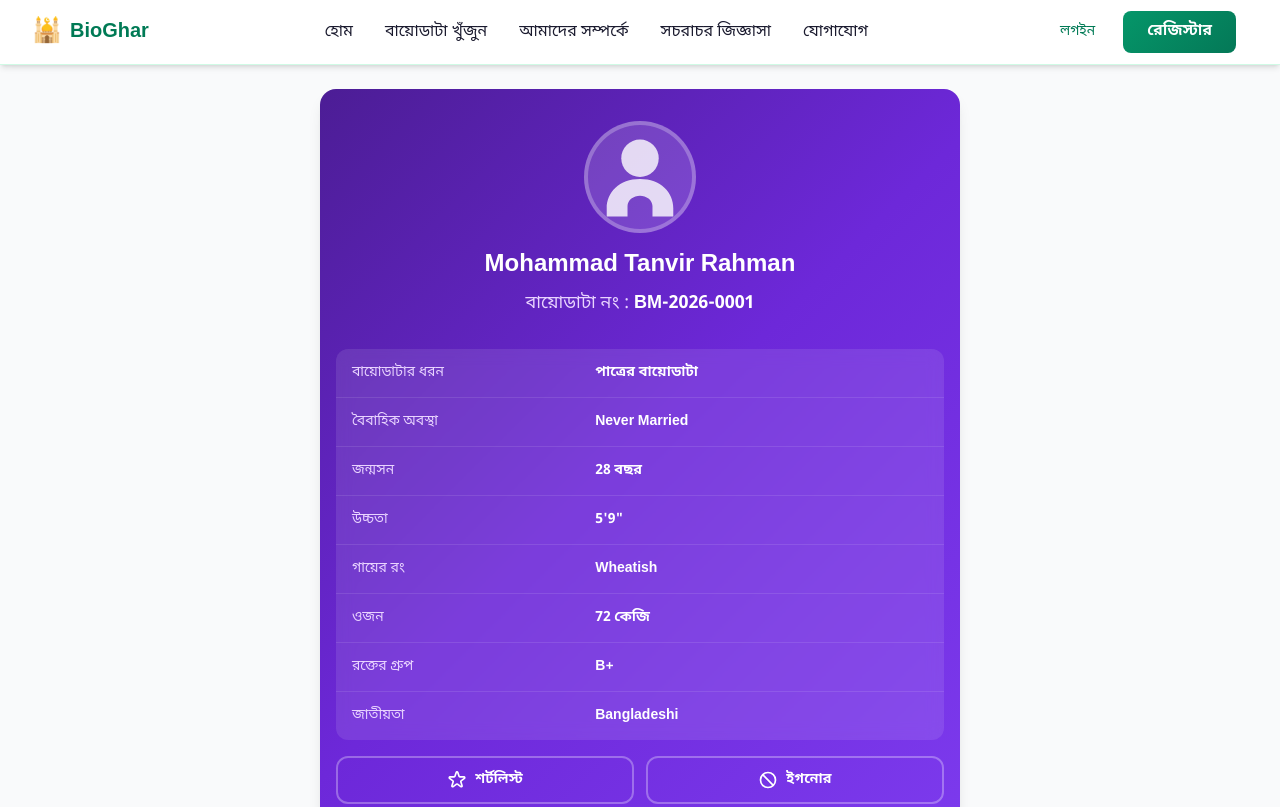
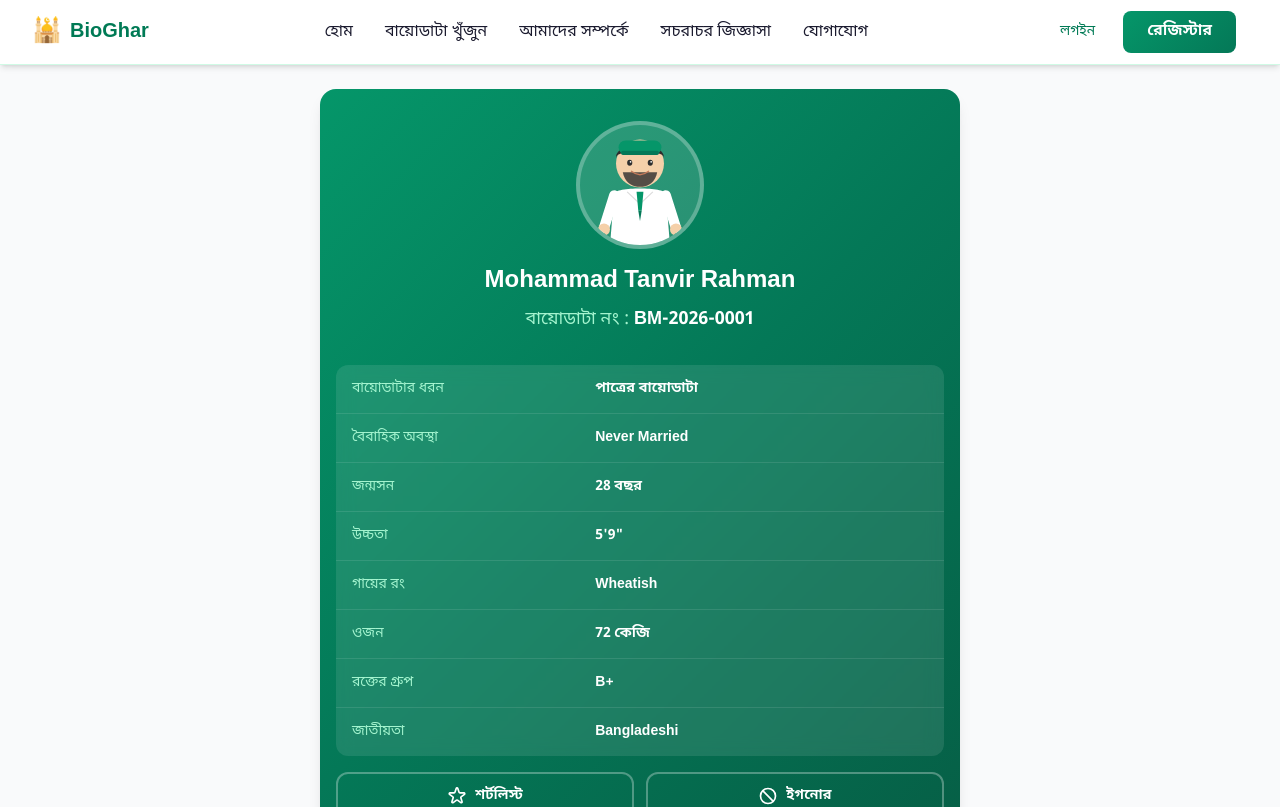
Before and after one commit to mdkanokmiah232-arch/BioGhar, a Next.js app: page /biodata/1 in a window 1280 px wide. Shown: the top 807 px of the page. Built offline with nearby package versions, Linux system fonts and the light colour scheme.

Commit message:
feat: emerald green card bg, cartoon male icon with kufi+tie+beard, cartoon female icon with hijab

```diff
--- a/src/app/biodata/[id]/page.tsx
+++ b/src/app/biodata/[id]/page.tsx
@@ -8,19 +8,81 @@ export function generateStaticParams() {
 
 function MaleIcon() {
   return (
-    <svg viewBox="0 0 100 100" className="w-full h-full text-white/80">
-      <circle cx="50" cy="32" r="18" fill="currentColor"/>
-      <path d="M50 52 C30 52 18 65 18 80 L18 88 L38 88 L38 78 C38 72 44 68 50 68 C56 68 62 72 62 78 L62 88 L82 88 L82 80 C82 65 70 52 50 52Z" fill="currentColor"/>
+    <svg viewBox="0 0 120 140" className="w-full h-full">
+      {/* Face */}
+      <circle cx="60" cy="45" r="28" fill="#F5D0A9"/>
+      {/* Hair */}
+      <path d="M32 38 C32 18 88 18 88 38 C88 28 32 28 32 38Z" fill="#2D2D2D"/>
+      {/* Kufi/Cap */}
+      <rect x="35" y="18" width="50" height="16" rx="8" fill="#059669"/>
+      <rect x="38" y="30" width="44" height="5" rx="2" fill="#047857"/>
+      {/* Eyes */}
+      <ellipse cx="48" cy="44" rx="3" ry="3.5" fill="#2D2D2D"/>
+      <ellipse cx="72" cy="44" rx="3" ry="3.5" fill="#2D2D2D"/>
+      <circle cx="49" cy="43" r="1" fill="white"/>
+      <circle cx="73" cy="43" r="1" fill="white"/>
+      {/* Beard */}
+      <path d="M40 55 C40 55 42 72 60 72 C78 72 80 55 80 55" fill="#2D2D2D" opacity="0.8"/>
+      {/* Smile */}
+      <path d="M50 54 Q60 62 70 54" fill="none" stroke="#C47A5A" strokeWidth="1.5" strokeLinecap="round"/>
+      {/* Body/Shirt */}
+      <path d="M30 80 C30 72 90 72 90 80 L95 140 L25 140Z" fill="white"/>
+      {/* Collar */}
+      <path d="M45 78 L60 92 L75 78" fill="none" stroke="#ddd" strokeWidth="1.5"/>
+      {/* Tie */}
+      <polygon points="56,78 64,78 62,100 58,100" fill="#059669"/>
+      <polygon points="58,100 62,100 60,112" fill="#047857"/>
+      {/* Arms */}
+      <path d="M30 82 L18 120" stroke="white" strokeWidth="12" strokeLinecap="round"/>
+      <path d="M90 82 L102 120" stroke="white" strokeWidth="12" strokeLinecap="round"/>
+      {/* Hands */}
+      <circle cx="18" cy="122" r="7" fill="#F5D0A9"/>
+      <circle cx="102" cy="122" r="7" fill="#F5D0A9"/>
     </svg>
   );
 }
 
 function FemaleIcon() {
   return (
-    <svg viewBox="0 0 100 120" className="w-full h-full text-white/80">
-      <circle cx="50" cy="28" r="16" fill="currentColor"/>
-      <ellipse cx="50" cy="20" rx="20" ry="6" fill="currentColor" opacity="0.5"/>
-      <path d="M30 48 C30 48 25 60 25 85 C25 100 35 110 50 110 C65 110 75 100 75 85 C75 60 70 48 70 48Z" fill="currentColor"/>
+    <svg viewBox="0 0 120 140" className="w-full h-full">
+      {/* Hijab */}
+      <ellipse cx="60" cy="42" rx="34" ry="32" fill="#059669"/>
+      {/* Inner hijab layer */}
+      <ellipse cx="60" cy="42" rx="30" ry="28" fill="#047857"/>
+      {/* Face */}
+      <ellipse cx="60" cy="46" rx="22" ry="24" fill="#F5D0A9"/>
+      {/* Hijab drape */}
+      <path d="M26 38 C26 20 94 20 94 38 L94 50 C94 50 80 42 60 42 C40 42 26 50 26 50Z" fill="#059669"/>
+      {/* Hijab fold lines */}
+      <path d="M32 35 Q42 28 52 32" fill="none" stroke="#047857" strokeWidth="1" opacity="0.5"/>
+      <path d="M68 32 Q78 28 88 35" fill="none" stroke="#047857" strokeWidth="1" opacity="0.5"/>
+      {/* Eyes */}
+      <ellipse cx="50" cy="44" rx="3" ry="4" fill="#2D2D2D"/>
+      <ellipse cx="70" cy="44" rx="3" ry="4" fill="#2D2D2D"/>
+      <circle cx="51" cy="43" r="1.2" fill="white"/>
+      <circle cx="71" cy="43" r="1.2" fill="white"/>
+      {/* Eyelashes */}
+      <path d="M45 40 L47 42" stroke="#2D2D2D" strokeWidth="0.8"/>
+      <path d="M55 40 L53 42" stroke="#2D2D2D" strokeWidth="0.8"/>
+      <path d="M65 40 L67 42" stroke="#2D2D2D" strokeWidth="0.8"/>
+      <path d="M75 40 L73 42" stroke="#2D2D2D" strokeWidth="0.8"/>
+      {/* Nose */}
+      <path d="M58 48 Q60 52 62 48" fill="none" stroke="#D4A987" strokeWidth="1" strokeLinecap="round"/>
+      {/* Smile */}
+      <path d="M52 55 Q60 62 68 55" fill="none" stroke="#E88A8A" strokeWidth="1.5" strokeLinecap="round"/>
+      {/* Blush */}
+      <ellipse cx="42" cy="52" rx="5" ry="3" fill="#FFB5B5" opacity="0.4"/>
+      <ellipse cx="78" cy="52" rx="5" ry="3" fill="#FFB5B5" opacity="0.4"/>
+      {/* Dress/Abaya */}
+      <path d="M28 75 C28 68 92 68 92 75 L98 140 L22 140Z" fill="#059669"/>
+      {/* Dress details */}
+      <path d="M40 80 L60 95 L80 80" fill="none" stroke="#047857" strokeWidth="1.5"/>
+      {/* Sleeves */}
+      <path d="M28 80 L14 118" stroke="#059669" strokeWidth="14" strokeLinecap="round"/>
+      <path d="M92 80 L106 118" stroke="#059669" strokeWidth="14" strokeLinecap="round"/>
+      {/* Hands */}
+      <circle cx="14" cy="120" r="6" fill="#F5D0A9"/>
+      <circle cx="106" cy="120" r="6" fill="#F5D0A9"/>
     </svg>
   );
 }
@@ -45,16 +107,16 @@ export default async function BiodataDetailPage({ params }: { params: Promise<{
     <div className="min-h-screen bg-gray-50">
       <div className="max-w-2xl mx-auto px-4 py-6">
         {/* Main Profile Card */}
-        <div className="rounded-2xl overflow-hidden shadow-lg" style={{ background: "linear-gradient(135deg, #4c1d95 0%, #6d28d9 50%, #7c3aed 100%)" }}>
+        <div className="rounded-2xl overflow-hidden shadow-lg" style={{ background: "linear-gradient(135deg, #059669 0%, #047857 50%, #065f46 100%)" }}>
           {/* Icon + Name + Biodata No */}
           <div className="text-center py-8 px-6">
-            <div className="w-28 h-28 mx-auto mb-4 rounded-full bg-white/15 border-4 border-white/25 flex items-center justify-center overflow-hidden">
+            <div className="w-32 h-32 mx-auto mb-4 rounded-full bg-white/15 border-4 border-white/25 flex items-center justify-center overflow-hidden">
               {isGroom ? <MaleIcon /> : <FemaleIcon />}
             </div>
 
             <h1 className="text-2xl font-bold text-white mb-2">{biodata.name}</h1>
 
-            <div className="text-lg text-purple-200 font-medium">
+            <div className="text-lg text-emerald-200 font-medium">
               বায়োডাটা নং : <span className="font-bold text-white">{biodata.biodataCode}</span>
             </div>
           </div>
@@ -64,35 +126,35 @@ export default async function BiodataDetailPage({ params }: { params: Promise<{
             <table className="w-full text-sm">
               <tbody>
                 <tr className="border-b border-white/10">
-                  <td className="py-3.5 px-4 text-purple-200 font-medium w-2/5">বায়োডাটার ধরন</td>
+                  <td className="py-3.5 px-4 text-emerald-200 font-medium w-2/5">বায়োডাটার ধরন</td>
                   <td className="py-3.5 px-4 text-white font-semibold">{isGroom ? "পাত্রের বায়োডাটা" : "পাত্রীর বায়োডাটা"}</td>
                 </tr>
                 <tr className="border-b border-white/10">
-                  <td className="py-3.5 px-4 text-purple-200 font-medium">বৈবাহিক অবস্থা</td>
+                  <td className="py-3.5 px-4 text-emerald-200 font-medium">বৈবাহিক অবস্থা</td>
                   <td className="py-3.5 px-4 text-white font-semibold">{biodata.maritalStatus}</td>
                 </tr>
                 <tr className="border-b border-white/10">
-                  <td className="py-3.5 px-4 text-purple-200 font-medium">জন্মসন</td>
+                  <td className="py-3.5 px-4 text-emerald-200 font-medium">জন্মসন</td>
                   <td className="py-3.5 px-4 text-white font-semibold">{biodata.age} বছর</td>
                 </tr>
                 <tr className="border-b border-white/10">
-                  <td className="py-3.5 px-4 text-purple-200 font-medium">উচ্চতা</td>
+                  <td className="py-3.5 px-4 text-emerald-200 font-medium">উচ্চতা</td>
                   <td className="py-3.5 px-4 text-white font-semibold">{heightToFt(biodata.height)}</td>
                 </tr>
                 <tr className="border-b border-white/10">
-                  <td className="py-3.5 px-4 text-purple-200 font-medium">গায়ের রং</td>
+                  <td className="py-3.5 px-4 text-emerald-200 font-medium">গায়ের রং</td>
                   <td className="py-3.5 px-4 text-white font-semibold">{biodata.complexion}</td>
                 </tr>
                 <tr className="border-b border-white/10">
-                  <td className="py-3.5 px-4 text-purple-200 font-medium">ওজন</td>
+                  <td className="py-3.5 px-4 text-emerald-200 font-medium">ওজন</td>
                   <td className="py-3.5 px-4 text-white font-semibold">{biodata.weight} কেজি</td>
                 </tr>
                 <tr className="border-b border-white/10">
-                  <td className="py-3.5 px-4 text-purple-200 font-medium">রক্তের গ্রুপ</td>
+                  <td className="py-3.5 px-4 text-emerald-200 font-medium">রক্তের গ্রুপ</td>
                   <td className="py-3.5 px-4 text-white font-semibold">{biodata.bloodGroup || "জানা নেই"}</td>
                 </tr>
                 <tr>
-                  <td className="py-3.5 px-4 text-purple-200 font-medium">জাতীয়তা</td>
+                  <td className="py-3.5 px-4 text-emerald-200 font-medium">জাতীয়তা</td>
                   <td className="py-3.5 px-4 text-white font-semibold">{biodata.nationality}</td>
                 </tr>
               </tbody>
```
